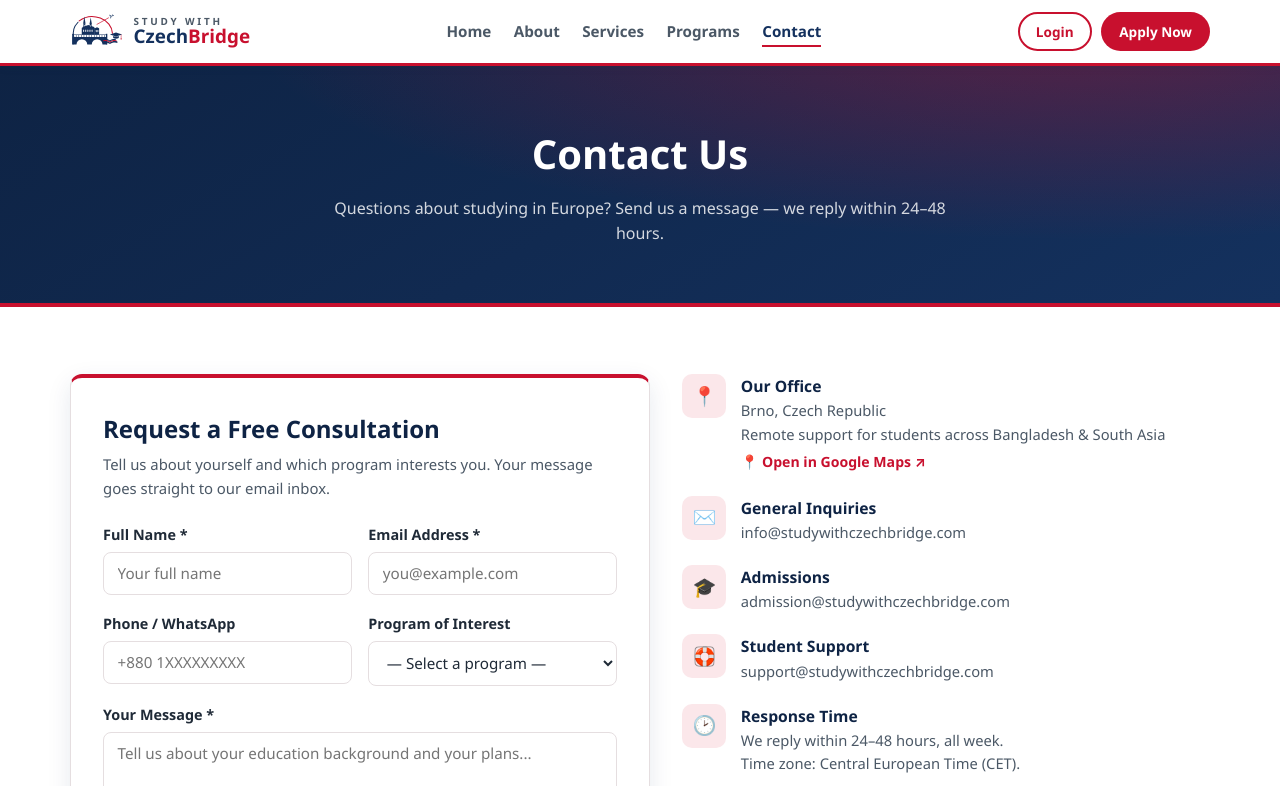
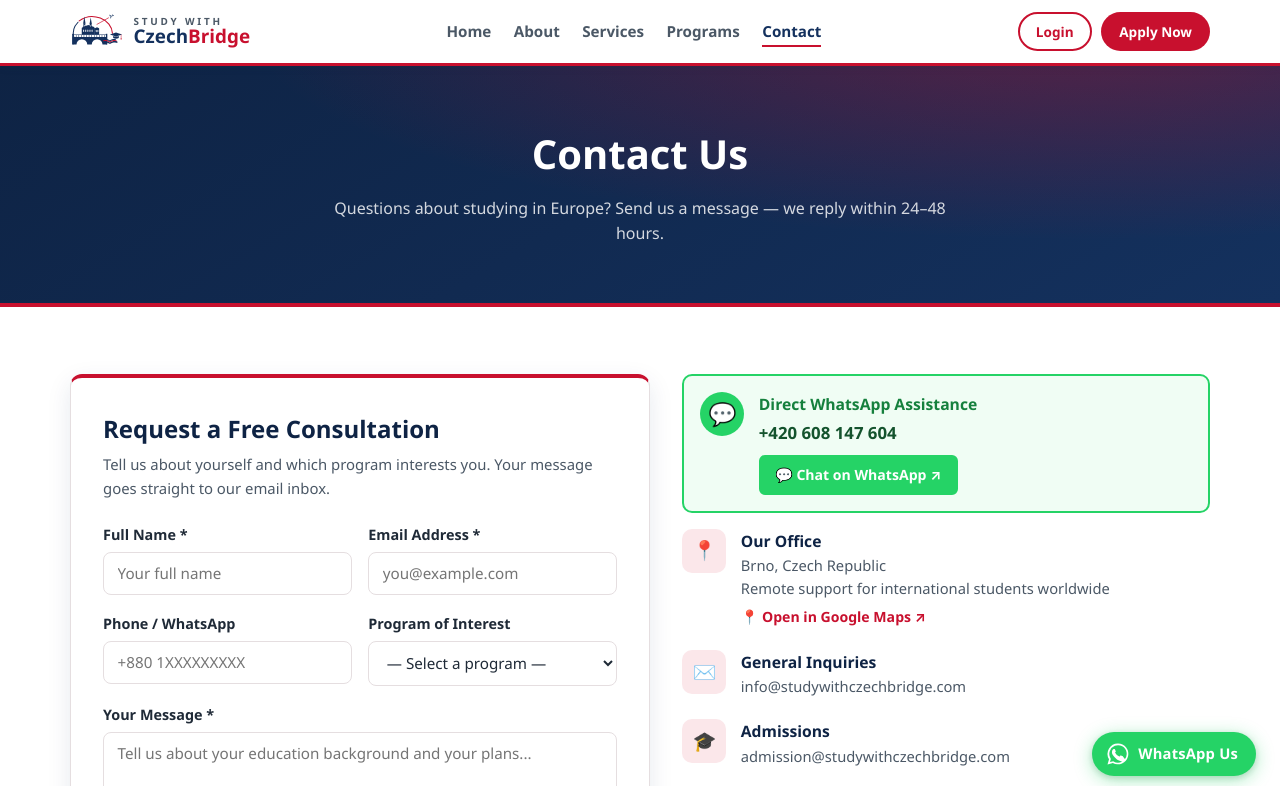
Before and after one commit to HeroBala/studywithczechbridge, a website: page frontend/contact.html in a window 1280 px wide. Shown: the top 786 px of the page. Drawn offline with Linux system fonts and the light colour scheme.

Commit message:
homepage design change

```diff
--- a/frontend/contact.html
+++ b/frontend/contact.html
@@ -65,11 +65,22 @@
     </div>
 
     <div>
+      <div class="contact-item" style="border: 2px solid #25D366; background: #f0fdf4; border-radius: 10px; padding: 1rem; margin-bottom: 1rem;">
+        <div class="ci-icon" style="background:#25D366; color:white; border-radius:50%; width:44px; height:44px; display:flex; align-items:center; justify-content:center; font-size:1.4rem;">💬</div>
+        <div>
+          <h3 style="color:#15803d; margin-bottom:0.2rem;">Direct WhatsApp Assistance</h3>
+          <p style="margin:0 0 0.5rem 0; font-weight:600; font-size:1.05rem; color:#14532d;">+420 608 147 604</p>
+          <a href="https://wa.me/420608147604?text=Hello%20StudyCzechBridge%2C%20I%20would%20like%20information%20about%20university%20admission%20and%20visas." target="_blank" rel="noopener noreferrer" class="btn btn-primary" style="background:#25D366; border-color:#25D366; color:#ffffff; font-weight:700; font-size:0.88rem; padding:0.4rem 0.9rem; text-decoration:none; display:inline-flex; align-items:center; gap:6px; border-radius:6px;">
+            💬 Chat on WhatsApp ↗
+          </a>
+        </div>
+      </div>
+
       <div class="contact-item">
         <div class="ci-icon">📍</div>
         <div>
           <h3>Our Office</h3>
-          <p>Brno, Czech Republic<br>Remote support for students across Bangladesh &amp; South Asia</p>
+          <p>Brno, Czech Republic<br>Remote support for international students worldwide</p>
           <a href="https://maps.app.goo.gl/wvngYMsLtrz4feYH8" target="_blank" rel="noopener" style="display:inline-block; margin-top:0.3rem; color:var(--red-500); font-weight:700; font-size:0.88rem;">📍 Open in Google Maps ↗</a>
         </div>
       </div>
--- a/frontend/css/style.css
+++ b/frontend/css/style.css
@@ -1041,3 +1041,60 @@ table.data tbody tr:hover { background: #fdf6f7; }
   align-items: center;
   margin-bottom: 1rem;
 }
+
+/* ============================================================
+   Floating WhatsApp Button & Badges
+   ============================================================ */
+.floating-whatsapp {
+  position: fixed;
+  bottom: 24px;
+  right: 24px;
+  z-index: 9999;
+  display: inline-flex;
+  align-items: center;
+  background: #25D366;
+  color: #ffffff !important;
+  text-decoration: none;
+  border-radius: 50px;
+  padding: 10px 18px 10px 14px;
+  box-shadow: 0 4px 18px rgba(37, 211, 102, 0.4), 0 2px 6px rgba(0, 0, 0, 0.15);
+  transition: all 0.25s cubic-bezier(0.4, 0, 0.2, 1);
+  font-family: inherit;
+  font-weight: 700;
+  font-size: 0.92rem;
+  letter-spacing: 0.2px;
+}
+
+.floating-whatsapp:hover {
+  background: #20ba5a;
+  color: #ffffff !important;
+  transform: translateY(-3px) scale(1.03);
+  box-shadow: 0 8px 24px rgba(37, 211, 102, 0.5), 0 4px 10px rgba(0, 0, 0, 0.2);
+}
+
+.floating-whatsapp-content {
+  display: flex;
+  align-items: center;
+  gap: 8px;
+}
+
+.floating-whatsapp-icon {
+  flex-shrink: 0;
+  width: 24px;
+  height: 24px;
+  fill: #ffffff;
+}
+
+.floating-whatsapp-label {
+  white-space: nowrap;
+  font-weight: 700;
+}
+
+@media (max-width: 640px) {
+  .floating-whatsapp {
+    bottom: 20px;
+    right: 18px;
+    padding: 10px 14px;
+    font-size: 0.85rem;
+  }
+}
--- a/frontend/js/layout.js
+++ b/frontend/js/layout.js
@@ -128,6 +128,7 @@
             '<ul>' +
               '<li>📍 Brno, Czech Republic</li>' +
               '<li>🗺️ <a href="' + mapUrl + '" target="_blank" rel="noopener" style="text-decoration:underline; font-weight:600;">Google Maps Location</a></li>' +
+              '<li>💬 <a href="https://wa.me/420608147604?text=Hello%20StudyCzechBridge%2C%20I%20would%20like%20information%20about%20university%20admission%20and%20visas." target="_blank" rel="noopener" style="color:#25D366; font-weight:700;">WhatsApp: +420 608 147 604</a></li>' +
               '<li>✉️ <a href="mailto:info@studywithczechbridge.com">info@studywithczechbridge.com</a></li>' +
               '<li>✉️ <a href="mailto:admission@studywithczechbridge.com">admission@studywithczechbridge.com</a></li>' +
               '<li>✉️ <a href="mailto:support@studywithczechbridge.com">support@studywithczechbridge.com</a></li>' +
@@ -197,5 +198,24 @@
         location.href = "index.html";
       });
     });
+
+    // Inject Floating WhatsApp Button if not already present
+    if (!document.getElementById("floating-whatsapp-btn")) {
+      var waBtn = document.createElement("a");
+      waBtn.id = "floating-whatsapp-btn";
+      waBtn.className = "floating-whatsapp";
+      waBtn.href = "https://wa.me/420608147604?text=Hello%20StudyCzechBridge%2C%20I%20would%20like%20information%20about%20university%20admission%20and%20visas.";
+      waBtn.target = "_blank";
+      waBtn.rel = "noopener noreferrer";
+      waBtn.setAttribute("aria-label", "Chat on WhatsApp at +420608147604");
+      waBtn.innerHTML =
+        '<div class="floating-whatsapp-content">' +
+          '<svg class="floating-whatsapp-icon" viewBox="0 0 32 32" width="28" height="28" fill="currentColor">' +
+            '<path d="M16 2a13.9 13.9 0 0 0-12 21L2 30l7.2-1.9A13.9 13.9 0 1 0 16 2zm0 25.5a11.5 11.5 0 0 1-5.9-1.6l-.4-.3-4.4 1.2 1.2-4.3-.3-.4A11.6 11.6 0 1 1 16 27.5zm6.4-8.6c-.3-.2-2-.1-2.3-1.1-.3-.2-.5-.3-.7.1-.2.3-.8 1-.9 1.2-.2.2-.4.2-.7.1a9.2 9.2 0 0 1-5.6-4.9c-.3-.4 0-.6.2-.8l.5-.6c.2-.2.2-.4.1-.6l-1-2.4c-.3-.6-.6-.5-.8-.5h-.7c-.2 0-.7.1-1.1.5-.4.4-1.5 1.5-1.5 3.6 0 2.2 1.6 4.3 1.8 4.6.2.3 3.1 4.8 7.7 6.7 1.1.4 2 .7 2.6.9 1.1.3 2.1.3 2.9.2.9-.1 2-.8 2.3-1.6.3-.8.3-1.5.2-1.6-.1-.2-.3-.3-.6-.4z"/>' +
+          '</svg>' +
+          '<span class="floating-whatsapp-label">WhatsApp Us</span>' +
+        '</div>';
+      document.body.appendChild(waBtn);
+    }
   });
 })();
```
Also changed, not shown: frontend/index.html (+8 -3 lines), frontend/services.html (+5 -3 lines).
